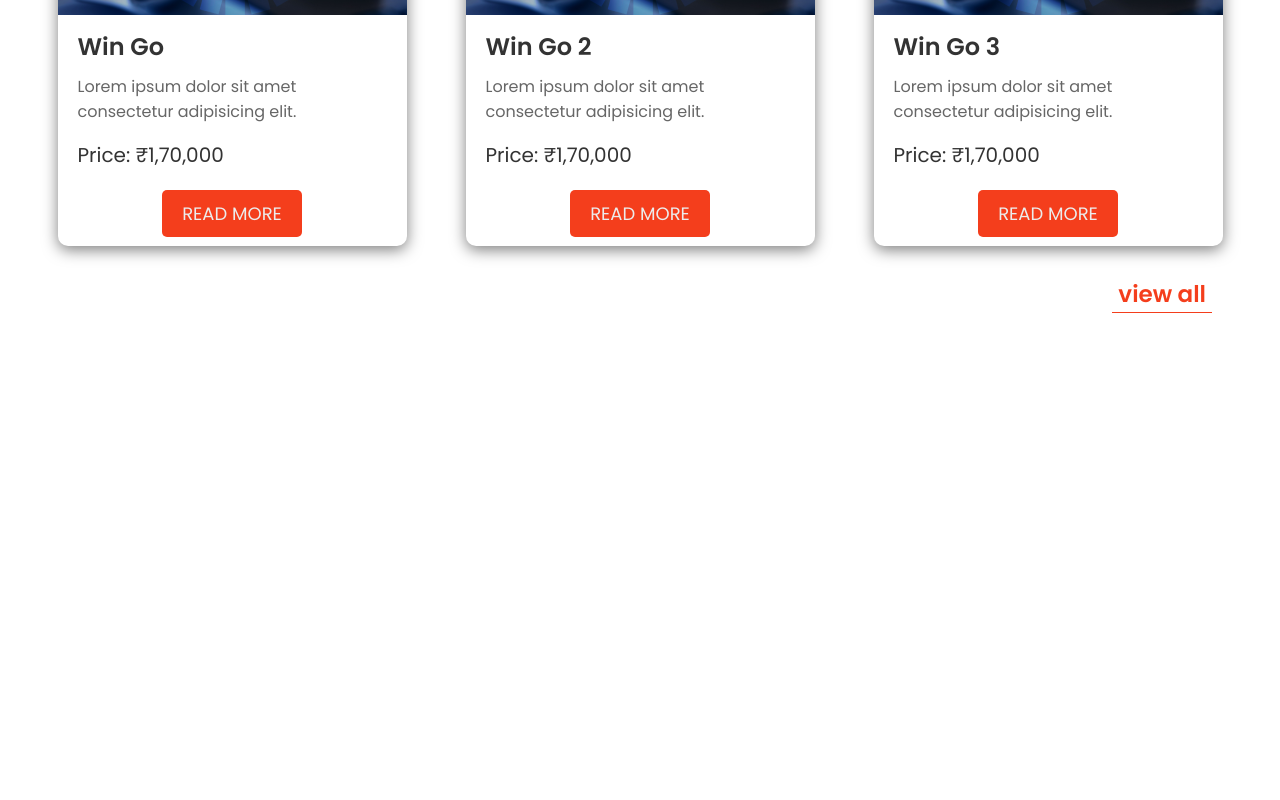
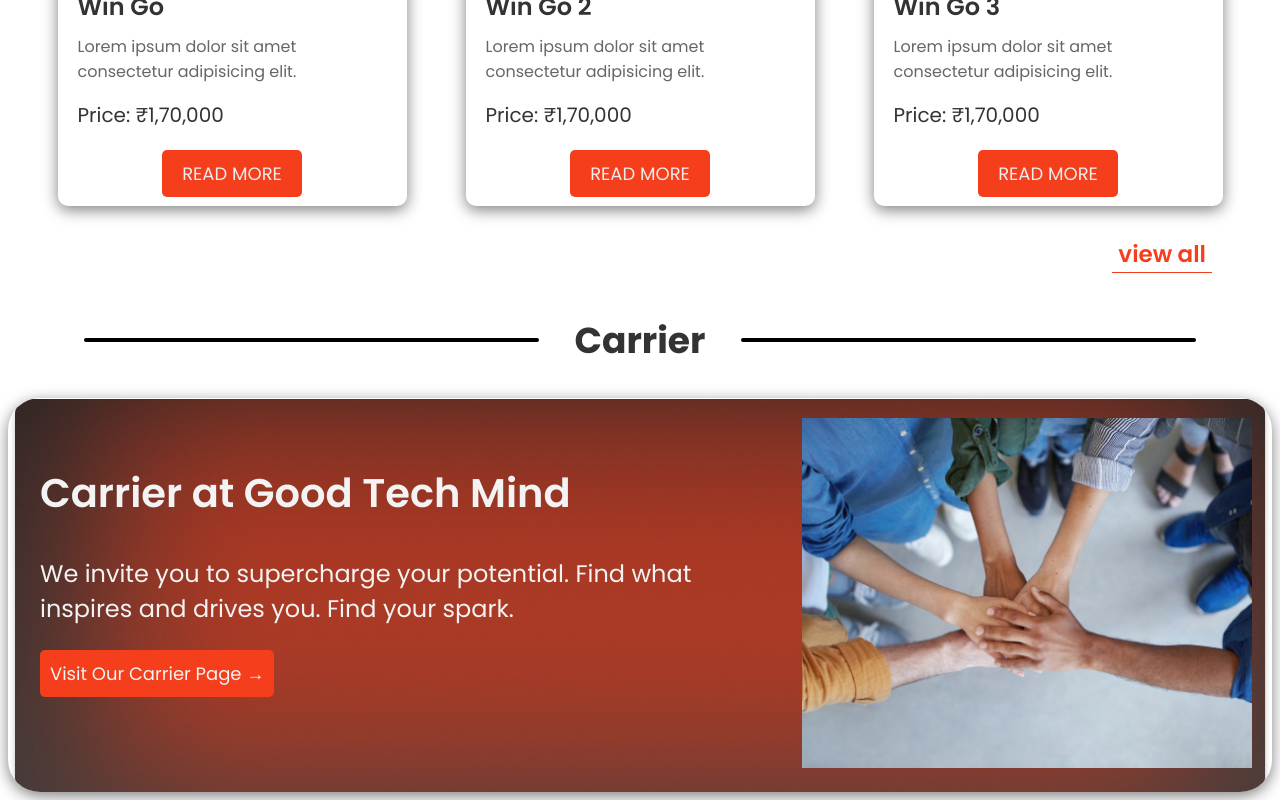
Before and after one commit to VarunChauhan23/GTM-Carrer, a React (Vite) app: page / in a window 1280 px wide. Shown: the part 380-1180 px from the top of the page. Before the commit the page ends 800 px from the top, so only its background shows below. Built offline with nearby package versions, Linux system fonts and the light colour scheme.

Commit message:
Carrier component

```diff
--- a/src/App.jsx
+++ b/src/App.jsx
@@ -1,3 +1,4 @@
+import Carrier from "./components/Carrier/Carrier"
 import Products from "./components/Products/Products"
 
 
@@ -7,6 +8,7 @@ function App() {
   return (
     <>
       <Products/>
+      <Carrier/>
     </>
   )
 }
--- /dev/null
+++ b/src/components/Carrier/Carrier.css
@@ -0,0 +1,81 @@
+.carrier-heading {
+    text-align: center;
+    position: relative;
+    margin: 10px auto;
+  }
+
+
+  .heading-text{
+    font-family: "Poppins", sans-serif;
+    font-weight: 700;
+    font-size: 36px;
+    color: #333333;
+  }
+
+
+  .carrier-heading::before,
+  .carrier-heading::after {
+    content: "";
+    position: absolute;
+    top: 50%;
+    transform: translateY(-50%);
+    height: 4px;
+    width: 36%;
+    background-color: #000;
+    border-radius: 5px;
+    margin-left: 6%;
+    margin-right: 6%;
+  }
+
+  .carrier-heading::before {
+    left: 0;
+  }
+
+  .carrier-heading::after {
+    right: 0;
+  }
+
+  .carrer-container{
+    display: flex;
+    flex-direction: row;
+    justify-content: space-between;
+    background: url('../../assets/background.png');
+    background-size: cover;
+    border-radius: 2rem;
+    background-repeat: no-repeat;
+    box-shadow: 0px 4px 15px rgba(0, 0, 0, 0.5);
+    overflow: hidden;
+  }
+
+  .carrer-content{
+    padding: 2rem;
+  }
+
+  .carrer-content h2 , .carrer-content p{
+    color: #f3f3f3;
+    font-family: "Poppins", sans-serif;
+  }
+  .carrer-content h2{
+    font-weight: 600;
+    font-size: 40px;
+  }
+  .carrer-content p{
+    font-size: 24px;
+  }
+  .carrer-content button{
+    font-family: "Poppins", sans-serif;
+    background-color: #f43e1c;
+    font-size: 18px;
+    padding: 10px;
+    color: #f3f3f3;
+    border: none;
+    border-radius: 5px;
+  }
+
+
+.carrer-img-div img {
+    padding: 20px;
+    width: 450px;
+    height: 350px;
+    object-fit: cover;
+}
--- /dev/null
+++ b/src/components/Carrier/Carrier.jsx
@@ -0,0 +1,39 @@
+import './Carrier.css';
+import img1 from '../../assets/img1.png';
+import img2 from '../../assets/img2.png';
+import { useEffect, useState } from 'react';
+
+const Carrier = () => {
+    const images = [img1, img2];
+    const [currImg, setCurrImg] = useState(0);
+
+    useEffect(() => {
+        const interval = setInterval(() => {
+            setCurrImg((prevIndex) => (prevIndex + 1) % images.length);
+        }, 3000);
+        return () => clearInterval(interval);
+    }, []);
+
+    return (
+        <div>
+            <div className="carrier-heading">
+                <h2 className="heading-text">Carrier</h2>
+            </div>
+            <div className="carrer-container">
+                <div className="carrer-content">
+                    <h2>Carrier at Good Tech Mind</h2>
+                    <p>We invite you to supercharge your potential. Find what inspires and drives you. Find your spark.</p>
+                    <button>Visit Our Carrier Page &rarr;</button>
+                </div>
+                <div className="carrer-img-div">
+                    <img
+                        src={images[currImg]}
+                        alt={`Image ${currImg}`}
+                    />
+                </div>
+            </div>
+        </div>
+    );
+};
+
+export default Carrier;
--- a/src/components/Products/products.css
+++ b/src/components/Products/products.css
@@ -7,10 +7,12 @@
   padding: 20px;
 }
 
-.product-heading{
+.products-heading {
   text-align: center;
-  margin-bottom: 20px;
+  position: relative;
+  margin: 10px auto;
 }
+
 
 .heading-text{
   font-family: "Poppins", sans-serif;
@@ -19,16 +21,9 @@
   color: #333333;
 }
 
-.products-heading {
-  text-align: center;
-  position: relative;
-  margin: 10px auto;
-}
 
-.products-heading h2 {
-  display: inline-block;
-  padding: 0 2px;
-}
+
+
 
 .products-heading::before,
 .products-heading::after {
```
Also changed, not shown: src/assets/background.png (added), src/assets/img2.png (added).
